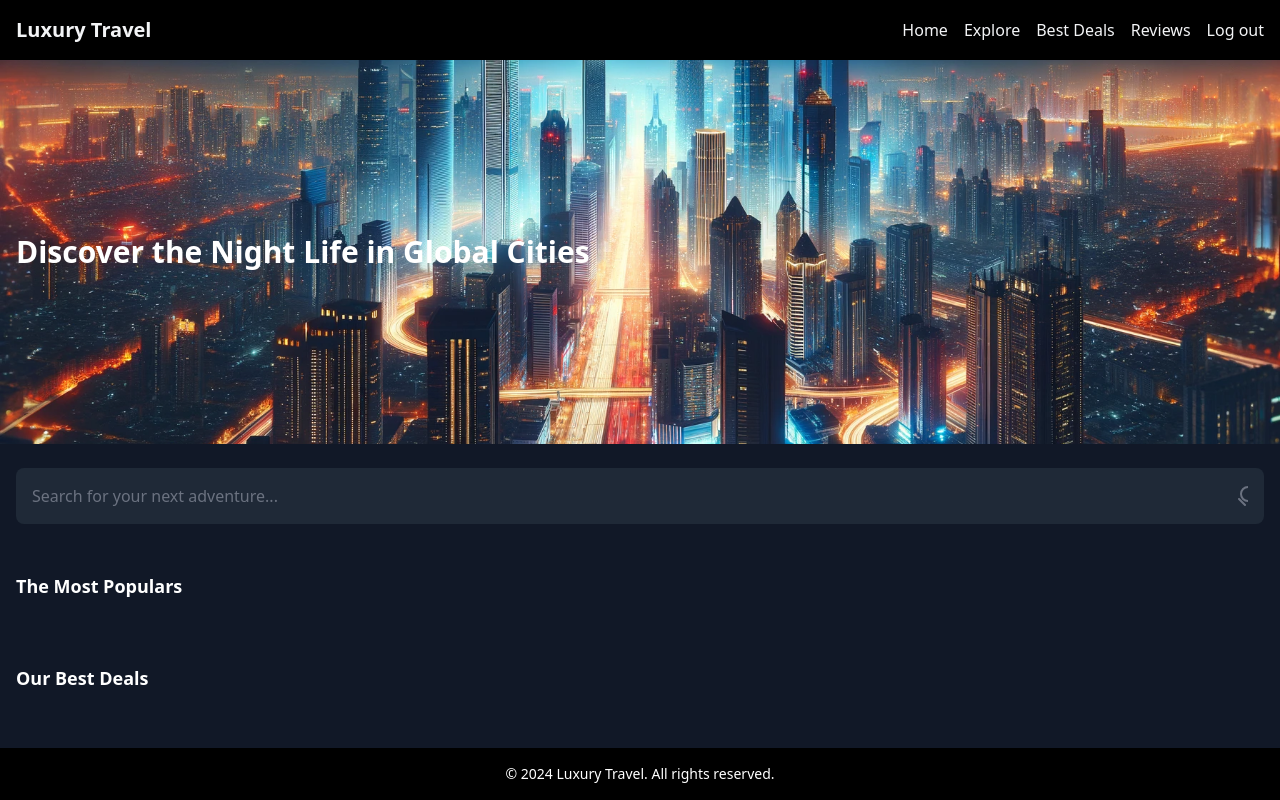
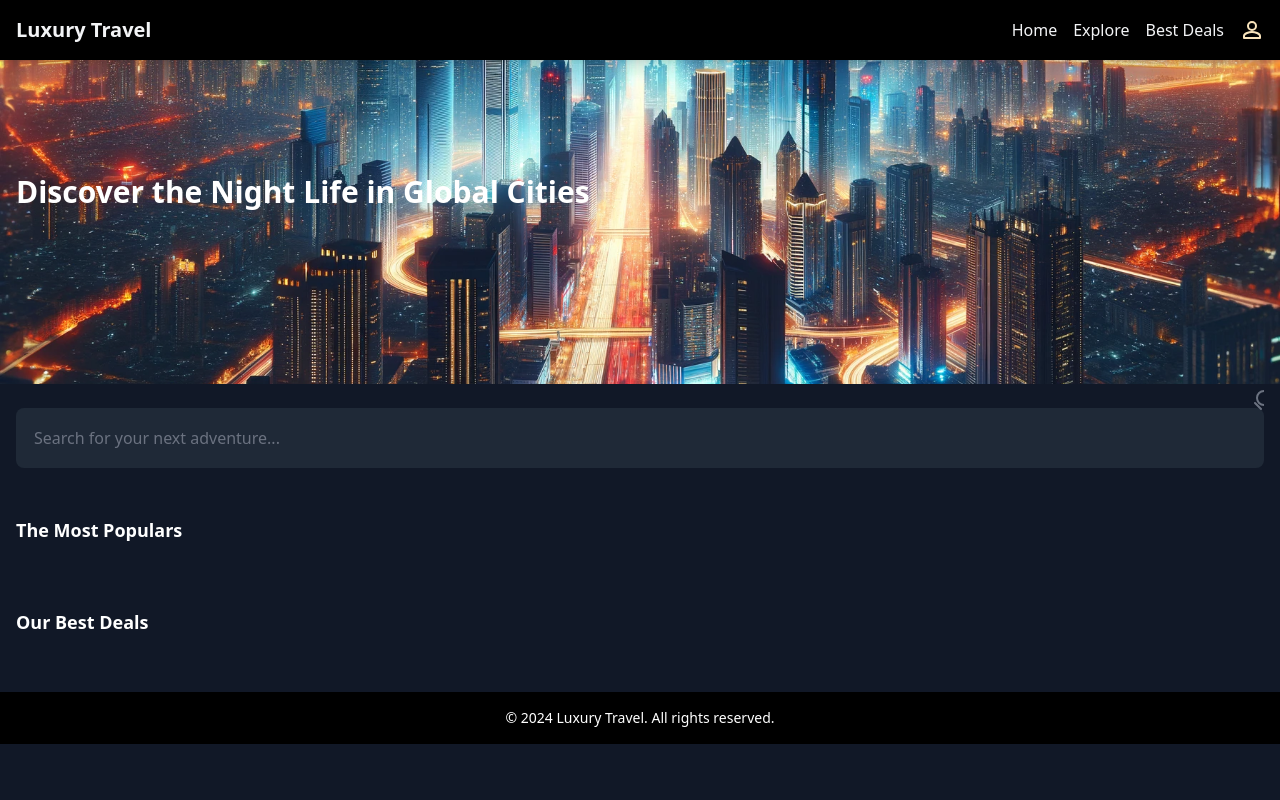
Before and after one commit to azureeen/Reservation-Voyage, a Symfony app: template travel-booking/templates/booking/index.html.twig in a window 1280 px wide. Run offline with Twig, Linux system fonts and the light colour scheme; the template is opened without the code that fills it, so the values that code supplies are empty; some libraries are stand-ins or nearby versions.

Commit message:
Finalize Header

```diff
--- a/travel-booking/templates/base.html.twig
+++ b/travel-booking/templates/base.html.twig
@@ -10,23 +10,63 @@
     {% block stylesheets %}
         {{ encore_entry_link_tags('app') }}
     {% endblock %}
+    <style>
+        @keyframes flash {
+            0%, 100% { border-color: transparent; }
+            50% { border-color: #F9E4BC; }
+        }
+
+        .flash-effect {
+            animation: flash 1s;
+        }
+
+        #search {
+            border: 2px solid transparent; /* Ensures the border is present and transitions smoothly */
+        }
+
+        svg.user-icon {
+            stroke: #F9E4BC; /* A luxury gold color */
+            transition: transform 0.2s ease-in-out;
+        }
+
+        svg.user-icon:hover {
+            transform: scale(1.1); /* Slightly enlarges the icon on hover for interactive feedback */
+        }
+
+
+
+    </style>
 </head>
 <body class="bg-gray-900 text-white">
 {% block header %}
-    <header class="bg-black text-gray-100 py-4 shadow-lg">
+    <header class="bg-black text-gray-100 py-4 shadow-lg fixed w-full">
         <div class="max-w-7xl mx-auto px-4 flex justify-between items-center">
             <h1 class="text-xl font-bold">Luxury Travel</h1>
             <nav>
-                <ul class="flex space-x-4">
+                <ul class="flex space-x-4 items-center">
                     <li class="hover:text-gold-500"><a href="{{ path('home') }}">Home</a></li>
-                    <li class="hover:text-gold-500"><a href="#">Explore</a></li>
+                    <li id="explore-tab" class="hover:text-gold-500"><a href="#">Explore</a></li>
                     <li class="hover:text-gold-500"><a href="#best-deals">Best Deals</a></li>
-                    <li class="hover:text-gold-500"><a href="#">Reviews</a></li>
-                    <li class="hover:text-gold-500"><a href="{{ path('logout') }}">Log out</a></li>
+                    <!-- Profile icon -->
+                    <li class="relative">
+                        <a href="#" id="profile-icon" class="hover:text-gold-500">
+                            <svg class="h-6 w-6 user-icon" fill="none" stroke="currentColor" viewBox="0 0 24 24">
+                                <path stroke-linecap="round" stroke-linejoin="round" stroke-width="2" d="M12 12a4 4 0 100-8 4 4 0 000 8zm0 2c-2.67 0-8 1.34-8 4v2h16v-2c0-2.66-5.33-4-8-4z"/>
+                            </svg>
+                        </a>
+                        <div id="profile-dropdown" class="absolute right-0 mt-2 w-48 bg-gray-800 text-white rounded-lg shadow-lg hidden">
+                            <ul class="py-1">
+                                <li class="block px-4 py-2 text-sm text-gray-300">{{ app.user.FirstName ~ ' ' ~ app.user.lastName}}</li>
+                                <li class="block px-4 py-2 text-sm hover:bg-gray-700"><a href="#">Settings</a></li>
+                                <li class="block px-4 py-2 text-sm hover:bg-gray-700"><a href="{{ path('logout') }}">Log out</a></li>
+                            </ul>
+                        </div>
+                    </li>
                 </ul>
             </nav>
         </div>
     </header>
+
 {% endblock %}
 
 <main>
@@ -83,6 +123,24 @@
         {% endfor %}
         {% endfor %}
     });
+
+    document.getElementById('explore-tab').addEventListener('click', function() {
+        var searchBar = document.getElementById('search');
+        searchBar.classList.add('flash-effect');
+
+        // Automatically remove the class after the animation completes (1s)
+        setTimeout(function() {
+            searchBar.classList.remove('flash-effect');
+        }, 1000); // Duration matches animation time
+    });
+
+
+    document.getElementById('profile-icon').addEventListener('click', function(event) {
+        event.preventDefault();  // Prevent the link from causing a page redirect
+        var dropdown = document.getElementById('profile-dropdown');
+        dropdown.classList.toggle('hidden');  // Toggle visibility of the dropdown
+    });
+
 </script>
 </body>
 </html>
--- a/travel-booking/templates/booking/index.html.twig
+++ b/travel-booking/templates/booking/index.html.twig
@@ -11,7 +11,7 @@
         </section>
 
         <section class="max-w-7xl mx-auto px-4 py-6">
-            <div class="relative">
+            <div>
                 <input type="text" id="search" placeholder="Search for your next adventure..." class="w-full p-4 rounded-lg bg-gray-800 text-white placeholder-gray-500">
                 <svg xmlns="http://www.w3.org/2000/svg" class="absolute right-4 top-1/2 transform -translate-y-1/2 h-6 w-6 text-gray-500" fill="none" viewBox="0 0 24 24" stroke="currentColor">
                     <path stroke-linecap="round" stroke-linejoin="round" stroke-width="2" d="M21 21l-6-6m2-5a7 7 0 1114 0 7 7 0 01-14 0z" />
```
Also changed, not shown: travel-booking/.platform.app.yaml (deleted).
